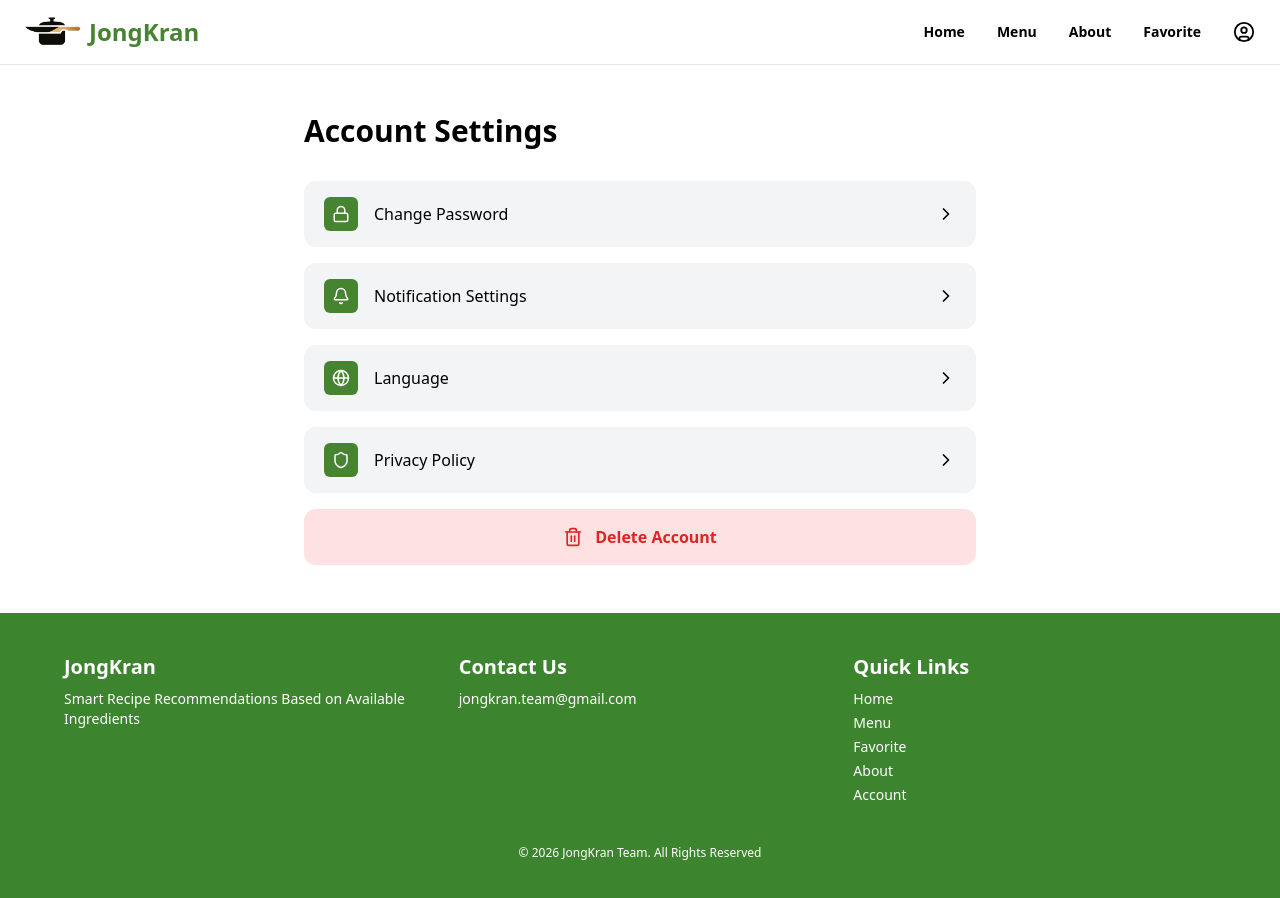
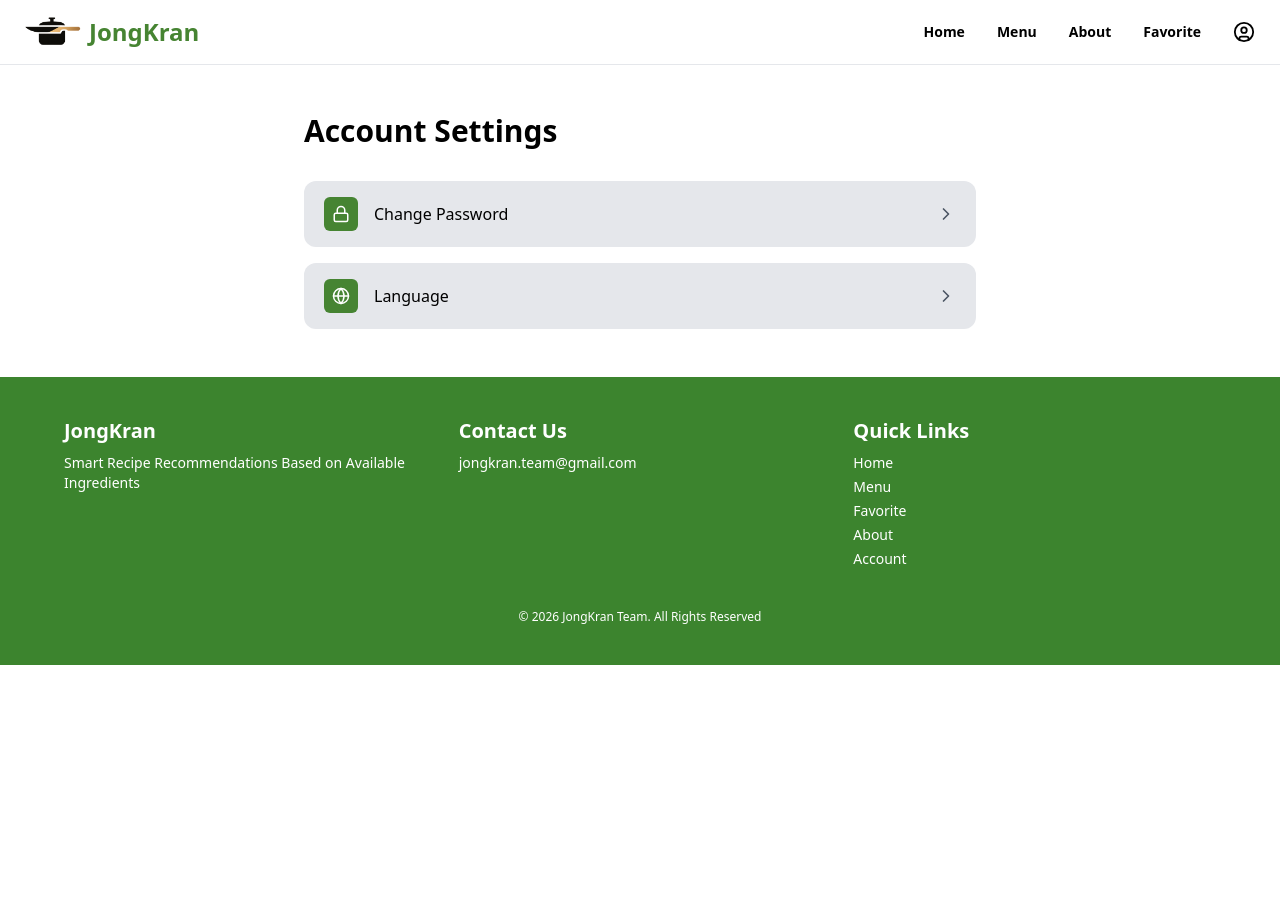
Before and after one commit to sochan707/JongKran-project, a React (Vite) app in the folder frontend/jongkran/: page /AccountSetting in a window 1280 px wide. Shown: the top 898 px of the page. After the commit the page ends 800 px from the top, so only its background shows below. Built offline with nearby package versions, Linux system fonts and the light colour scheme.

Commit message:
feat: add Change Password and Language settings pages; update routing and account settings

```diff
--- a/frontend/jongkran/src/App.jsx
+++ b/frontend/jongkran/src/App.jsx
@@ -20,6 +20,8 @@ import EditRecipe from "./pages/admin/EditRecipe";
 import NotFound from "./pages/NotFound";
 import ProfileInformation from "./pages/ProfileInformation";
 import AccountSetting from "./pages/AccountSetting";
+import ChangePassword from "./pages/ChangePassword";
+import Language from "./pages/Language";
 export default function App() {
   return (
     <BrowserRouter>
@@ -48,9 +50,10 @@ export default function App() {
         <Route path="/admin" element={<RecipeManagement />} />
         <Route path="/admin/create" element={<CreateRecipe />} />
         <Route path="/admin/edit/:id" element={<EditRecipe />} />
-        <Route path="*" element={<NotFound />} />
-        <Route path="/profileinformation" element={<ProfileInformation />} />
-        <Route path="/accountSetting" element={<AccountSetting />} />
+        <Route path="/ProfileInformation" element={<ProfileInformation />} />
+        <Route path="/AccountSetting" element={<AccountSetting />} />
+        <Route path="/ChangePassword" element={<ChangePassword />} />
+        <Route path="/Language" element={<Language />} />
             </Routes>
 
     </BrowserRouter>
--- a/frontend/jongkran/src/components/Header.jsx
+++ b/frontend/jongkran/src/components/Header.jsx
@@ -69,7 +69,7 @@ export default function Header() {
           <Link
             to="/profile"
             onClick={() => setOpen(false)}
-            className="block text-sm text-red-900 font-semibold hover:text-[#468432]"
+            className="block text-sm font-semibold hover:text-[#468432]"
           >
             Account
           </Link>
--- a/frontend/jongkran/src/pages/About.jsx
+++ b/frontend/jongkran/src/pages/About.jsx
@@ -24,8 +24,6 @@ export default function About() {
 
               />
             </div>
-          </div>
-
 
             <div>
               <h2 className="title-font text-3xl font-bold">
@@ -36,7 +34,7 @@ export default function About() {
                 JongKran is a smart cooking platform that recommends recipes based on the ingredients you already have. Simply enter your ingredients and discover meals you can prepare instantly.
               </p>
             </div>
-
+          </div>
         </section>
 
         <section className="bg-black text-white px-[25px] py-12">
@@ -51,7 +49,7 @@ export default function About() {
             <div className="bg-[#242424] rounded-xl p-8">
               <h2 className="title-font text-3xl font-bold">Our Mission</h2>
               <p className="mt-4 leading-8">
-                Many people struggle to decide what to cook or forget important ingredients. JongKran simplifies meal planning by recommending suitable recipes and identifying missing ingredients, helping users save time and reduce food waste.
+                To make home cooking easier, smarter, and more sustainable by helping people turn the ingredients they already have into delicious, low-waste meals, saving time, money, and reducing food waste along the way.
               </p>
             </div>
           </div>
--- a/frontend/jongkran/src/pages/AccountSetting.jsx
+++ b/frontend/jongkran/src/pages/AccountSetting.jsx
@@ -1,82 +1,59 @@
 import Header from "../components/Header";
 import Footer from "../components/Footer";
 import {
-  Bell,
+  Lock,
+  Globe,
   ChevronRight,
-  Globe,
-  Lock,
-  Shield,
-  Trash2,
 } from "lucide-react";
+import { useNavigate } from "react-router-dom";
 
 export default function AccountSetting() {
+  const navigate = useNavigate();
+
+  const settings = [
+    {
+      icon: Lock,
+      name: "Change Password",
+      path: "/ChangePassword",
+    },
+
+    {
+      icon: Globe,
+      name: "Language",
+      path: "/Language",
+    },
+  ];
+
   return (
     <>
       <Header />
 
       <main className="mx-[25px] md:mx-auto max-w-2xl py-12">
-
         <h1 className="title-font text-3xl font-bold mb-8">
           Account Settings
         </h1>
 
         <div className="space-y-4">
+          {settings.map((setting) => (
+            <button
+              key={setting.name}
+              onClick={() => navigate(setting.path)}
+              className="w-full bg-gray-200 hover:bg-gray-300 rounded-xl px-5 py-4 flex items-center justify-between transition"
+            >
+              <span className="flex items-center gap-4">
+                <span className="bg-[#468432] text-white p-2 rounded-md">
+                  <setting.icon size={18} />
+                </span>
 
-          <button className="w-full bg-gray-100 hover:bg-gray-200 rounded-xl px-5 py-4 flex justify-between items-center">
-            <span className="flex items-center gap-4">
-              <span className="bg-[#468432] text-white p-2 rounded-md">
-                <Lock size={18} />
+                <span className="font-medium">
+                  {setting.name}
+                </span>
               </span>
 
-              Change Password
-            </span>
-
-            <ChevronRight size={20} />
-          </button>
-
-          <button className="w-full bg-gray-100 hover:bg-gray-200 rounded-xl px-5 py-4 flex justify-between items-center">
-            <span className="flex items-center gap-4">
-              <span className="bg-[#468432] text-white p-2 rounded-md">
-                <Bell size={18} />
-              </span>
-
-              Notification Settings
-            </span>
-
-            <ChevronRight size={20} />
-          </button>
-
-          <button className="w-full bg-gray-100 hover:bg-gray-200 rounded-xl px-5 py-4 flex justify-between items-center">
-            <span className="flex items-center gap-4">
-              <span className="bg-[#468432] text-white p-2 rounded-md">
-                <Globe size={18} />
-              </span>
-
-              Language
-            </span>
-
-            <ChevronRight size={20} />
-          </button>
-
-          <button className="w-full bg-gray-100 hover:bg-gray-200 rounded-xl px-5 py-4 flex justify-between items-center">
-            <span className="flex items-center gap-4">
-              <span className="bg-[#468432] text-white p-2 rounded-md">
-                <Shield size={18} />
-              </span>
-
-              Privacy Policy
-            </span>
-
-            <ChevronRight size={20} />
-          </button>
-
-          <button className="w-full bg-red-100 hover:bg-red-200 text-red-600 rounded-xl px-5 py-4 flex items-center justify-center gap-3 font-semibold">
-            <Trash2 size={20} />
-            Delete Account
-          </button>
-
+              <ChevronRight size={20} className="text-gray-600" />
+            </button>
+          ))}
         </div>
-
       </main>
 
       <Footer />
--- /dev/null
+++ b/frontend/jongkran/src/pages/ChangePassword.jsx
@@ -0,0 +1,87 @@
+import { useState } from "react";
+import { useNavigate } from "react-router-dom";
+import Header from "../components/Header";
+import Footer from "../components/Footer";
+
+export default function ChangePassword() {
+  const navigate = useNavigate();
+  const [currentPassword, setCurrentPassword] = useState("");
+  const [newPassword, setNewPassword] = useState("");
+  const [confirmPassword, setConfirmPassword] = useState("");
+  const [message, setMessage] = useState(null); // { type: "error", text: string }
+
+  const handleSave = () => {
+    if (!currentPassword || !newPassword || !confirmPassword) {
+      setMessage({ type: "error", text: "Please fill in all fields." });
+      return;
+    }
+
+    if (newPassword !== confirmPassword) {
+      setMessage({ type: "error", text: "New passwords do not match." });
+      return;
+    }
+
+    navigate("/AccountSetting");
+  };
+
+  return (
+    <>
+      <Header />
+
+      <main className="mx-[25px] md:mx-auto max-w-2xl py-12">
+        <h1 className="title-font text-3xl mb-8 font-bold">
+          Change Password
+        </h1>
+
+        <div className="bg-white rounded-2xl shadow-md p-8 space-y-6">
+
+          {message && (
+            <div className="rounded-xl px-4 py-3 text-sm font-medium bg-red-50 text-red-700 border border-red-200">
+              {message.text}
+            </div>
+          )}
+
+          <div>
+            <label className="font-semibold">Current Password</label>
+            <input
+              type="password"
+              value={currentPassword}
+              onChange={(e) => setCurrentPassword(e.target.value)}
+              className="w-full border rounded-xl px-4 py-3 mt-2"
+            />
+          </div>
+
+          <div>
+            <label className="font-semibold">New Password</label>
+            <input
+              type="password"
+              value={newPassword}
+              onChange={(e) => setNewPassword(e.target.value)}
+              className="w-full border rounded-xl px-4 py-3 mt-2"
+            />
+          </div>
+
+          <div>
+            <label className="font-semibold">Confirm Password</label>
+            <input
+              type="password"
+              value={confirmPassword}
+              onChange={(e) => setConfirmPassword(e.target.value)}
+              className="w-full border rounded-xl px-4 py-3 mt-2"
+            />
+          </div>
+
+          <button
+            onClick={handleSave}
+            className="w-full bg-[#468432] text-white rounded-xl py-3 font-semibold"
+          >
+            Save Changes
+          </button>
+
+        </div>
+      </main>
+
+      <Footer />
+    </>
+  );
+}
--- /dev/null
+++ b/frontend/jongkran/src/pages/Language.jsx
@@ -0,0 +1,79 @@
+import { useState } from "react";
+import { useNavigate } from "react-router-dom";
+import Header from "../components/Header";
+import Footer from "../components/Footer";
+
+export default function Language() {
+
+  const navigate = useNavigate();
+  const [language, setLanguage] = useState("English");
+  const [showModal, setShowModal] = useState(false);
+
+  const handleSave = () => {
+    if (language === "Khmer") {
+      setShowModal(true);
+      return;
+    }
+
+    navigate("/AccountSetting");
+  };
+
+  return (
+    <>
+      <Header />
+
+      <main className="mx-[25px] md:mx-auto max-w-2xl py-12">
+
+        <h1 className="title-font text-3xl mb-8 font-bold">
+          Language
+        </h1>
+
+        <div className="bg-white rounded-2xl shadow-md p-8 space-y-6">
+
+          <div>
+            <label className="font-semibold">
+              Select Language
+            </label>
+
+            <select
+              value={language}
+              onChange={(e) => setLanguage(e.target.value)}
+              className="w-full border rounded-xl px-4 py-3 mt-2"
+            >
+              <option>English</option>
+              <option>Khmer</option>
+            </select>
+          </div>
+
+          <button
+            onClick={handleSave}
+            className="w-full bg-[#468432] text-white rounded-xl py-3 font-semibold"
+          >
+            Save Changes
+          </button>
+
+        </div>
+
+      </main>
+
+      <Footer />
+
+      {showModal && (
+        <div className="fixed inset-0 bg-black/40 flex items-center justify-center px-4 z-50">
+          <div className="bg-white rounded-2xl shadow-xl p-8 max-w-sm w-full text-center space-y-4">
+            <h2 className="text-xl font-semibold">Coming Soon</h2>
+            <p className="text-gray-600">
+              Khmer language support is not available yet. Please check back later.
+            </p>
+            <button
+              onClick={() => setShowModal(false)}
+              className="w-full bg-[#468432] text-white rounded-xl py-3 font-semibold"
+            >
+              Got it
+            </button>
+          </div>
+        </div>
+      )}
+    </>
+  );
+}
```
